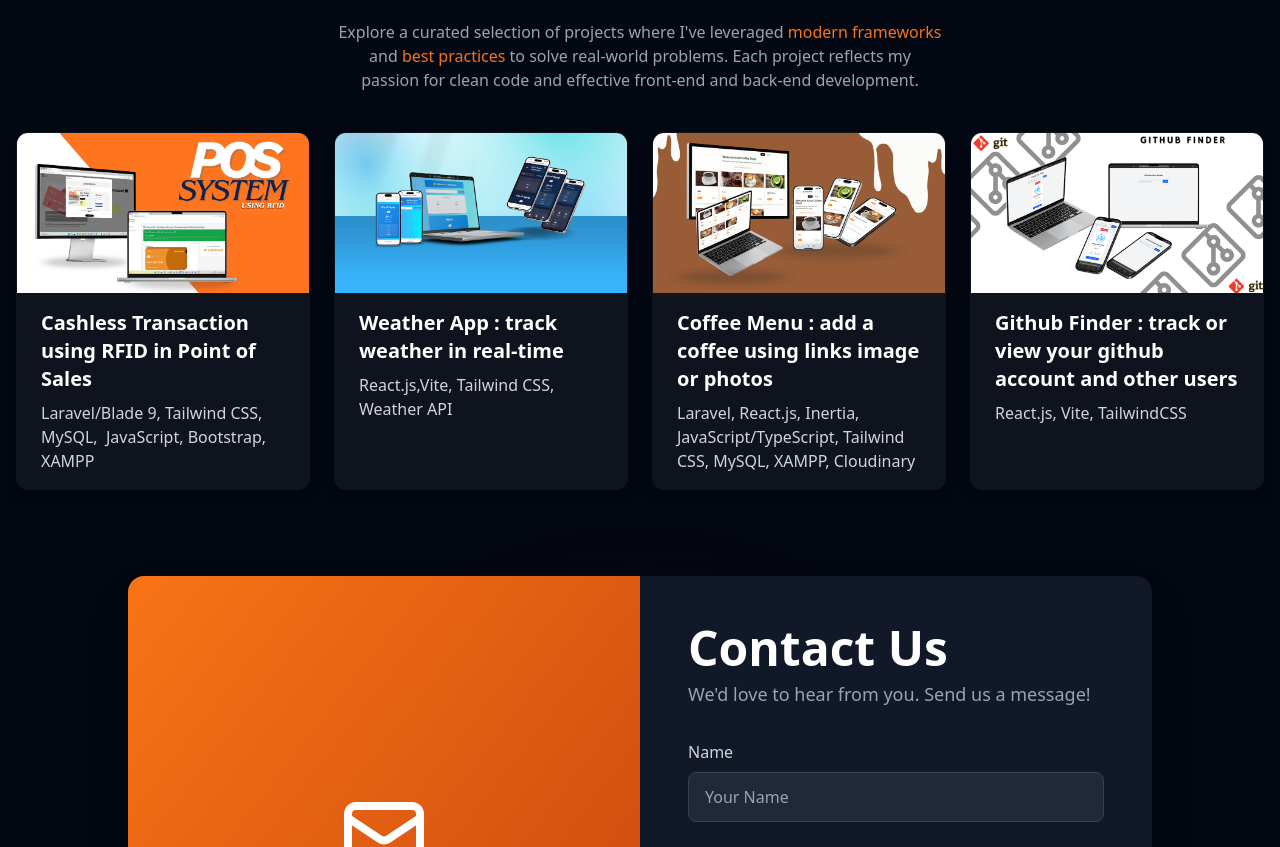
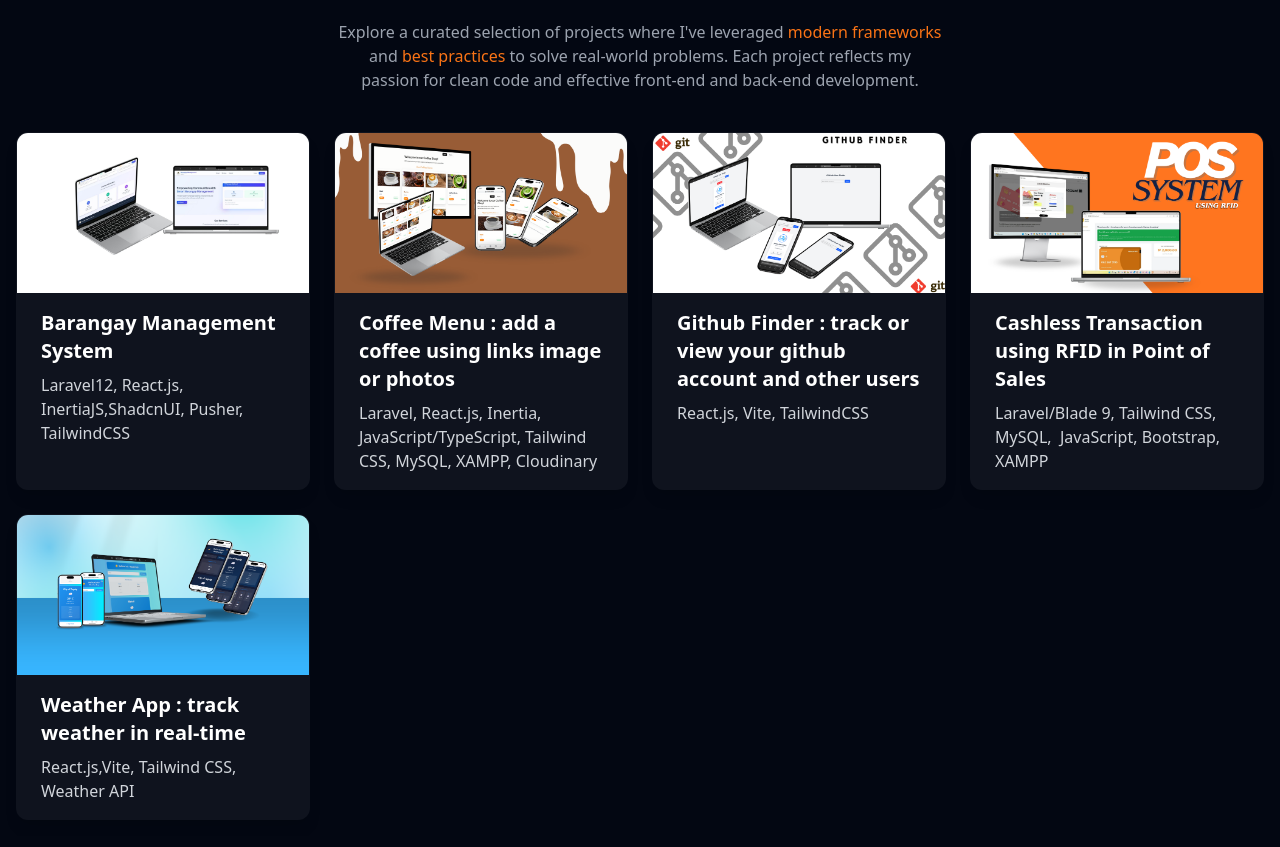
Before and after one commit to welwelg/reactport, a React (Vite) app: page / in a window 1280 px wide. Shown: the part 2484-3331 px from the top of the page. Built offline with nearby package versions, Linux system fonts and the light colour scheme.

Commit message:
Productions

```diff
--- a/src/components/Projects.jsx
+++ b/src/components/Projects.jsx
@@ -3,6 +3,7 @@ import Cashless from "/Cashless.png";
 import weatherapp from "/weatherapp.png";
 import coffeemenu from "/coffeemenu.png";
 import githubfinder from "/githubfinder.png";
+import brgy from "/brgy.jpg";
 
 
 // ===================================
@@ -10,6 +11,31 @@ import githubfinder from "/githubfinder.png";
 //    Ensure you set missing links to an empty string ("")
 // ===================================
 const listProjects = [
+
+  {
+    image: brgy,
+    title: "Barangay Management System ",
+    description:"Laravel12, React.js, InertiaJS,ShadcnUI, Pusher, TailwindCSS",
+    live: "",
+    github: "https://github.com/welwelg/BarangayManagementSystemFinal",
+    canva: "https://www.canva.com/design/DAG71qXqQBk/vE1K_CGSX0h3C4IQhpWgIA/edit?utm_content=DAG71qXqQBk&utm_campaign=designshare&utm_medium=link2&utm_source=sharebutton"
+  },
+  {
+    image: coffeemenu,
+    title: "Coffee Menu : add a coffee using links image or photos",
+    description: "Laravel, React.js, Inertia, JavaScript/TypeScript, Tailwind CSS, MySQL, XAMPP, Cloudinary",
+    live: "https://coffeemenu.onrender.com",
+    github: "https://github.com/welwelg/CoffeeMenuUpdated",
+    canva: "https://www.canva.com/design/DAG6dXd0nwA/YH92Dsocuy16Kfz4cg4-ng/edit?utm_content=DAG6dXd0nwA&utm_campaign=designshare&utm_medium=link2&utm_source=sharebutton",
+  },
+  {
+    image: githubfinder,
+    title: "Github Finder : track or view your github account and other users",
+    description:"React.js, Vite, TailwindCSS",
+    live: "https://githubfinder-git-main-weltechcodes-projects.vercel.app/",
+    github: "",
+    canva: "https://www.canva.com/design/DAG7vFaq_Mo/KRu1iSKljrHhxSgrIX1B8Q/edit?utm_content=DAG7vFaq_Mo&utm_campaign=designshare&utm_medium=link2&utm_source=sharebutton"
+  },
   {
     image: Cashless,
     title: "Cashless Transaction using RFID in Point of Sales",
@@ -27,23 +53,6 @@ const listProjects = [
     github: "https://github.com/welwelg/react-Weather",
     canva: "",
   },
-  {
-    image: coffeemenu,
-    title: "Coffee Menu : add a coffee using links image or photos",
-    description: "Laravel, React.js, Inertia, JavaScript/TypeScript, Tailwind CSS, MySQL, XAMPP, Cloudinary",
-    live: "https://coffeemenu.onrender.com",
-    github: "https://github.com/welwelg/CoffeeMenuUpdated",
-    canva: "https://www.canva.com/design/DAG6dXd0nwA/YH92Dsocuy16Kfz4cg4-ng/edit?utm_content=DAG6dXd0nwA&utm_campaign=designshare&utm_medium=link2&utm_source=sharebutton",
-  },
-  {
-    image: githubfinder,
-    title: "Github Finder : track or view your github account and other users",
-    description:"React.js, Vite, TailwindCSS",
-    live: "https://githubfinder-git-main-weltechcodes-projects.vercel.app/",
-    github: "",
-    canva: "https://www.canva.com/design/DAG7vFaq_Mo/KRu1iSKljrHhxSgrIX1B8Q/edit?utm_content=DAG7vFaq_Mo&utm_campaign=designshare&utm_medium=link2&utm_source=sharebutton"
-  },
-
 
 
 ];
```
Also changed, not shown: public/brgy.jpg (added).
